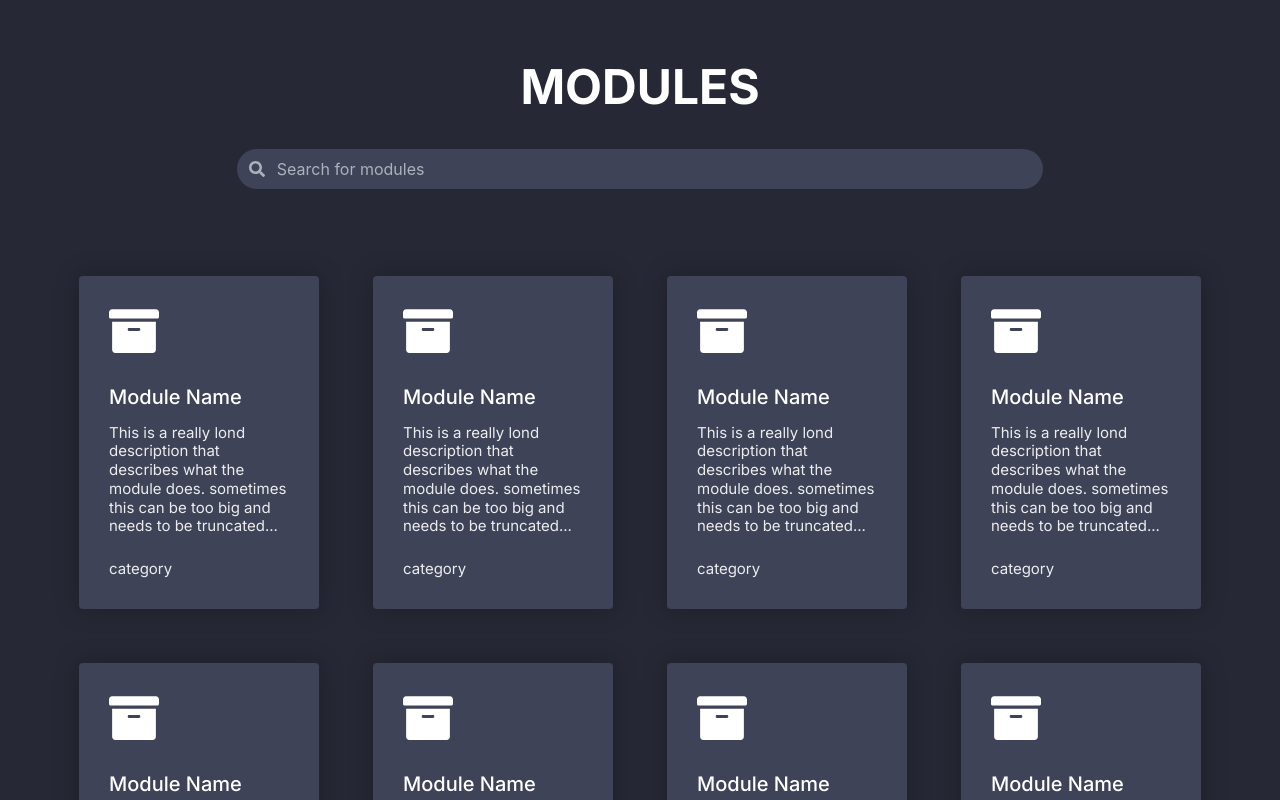
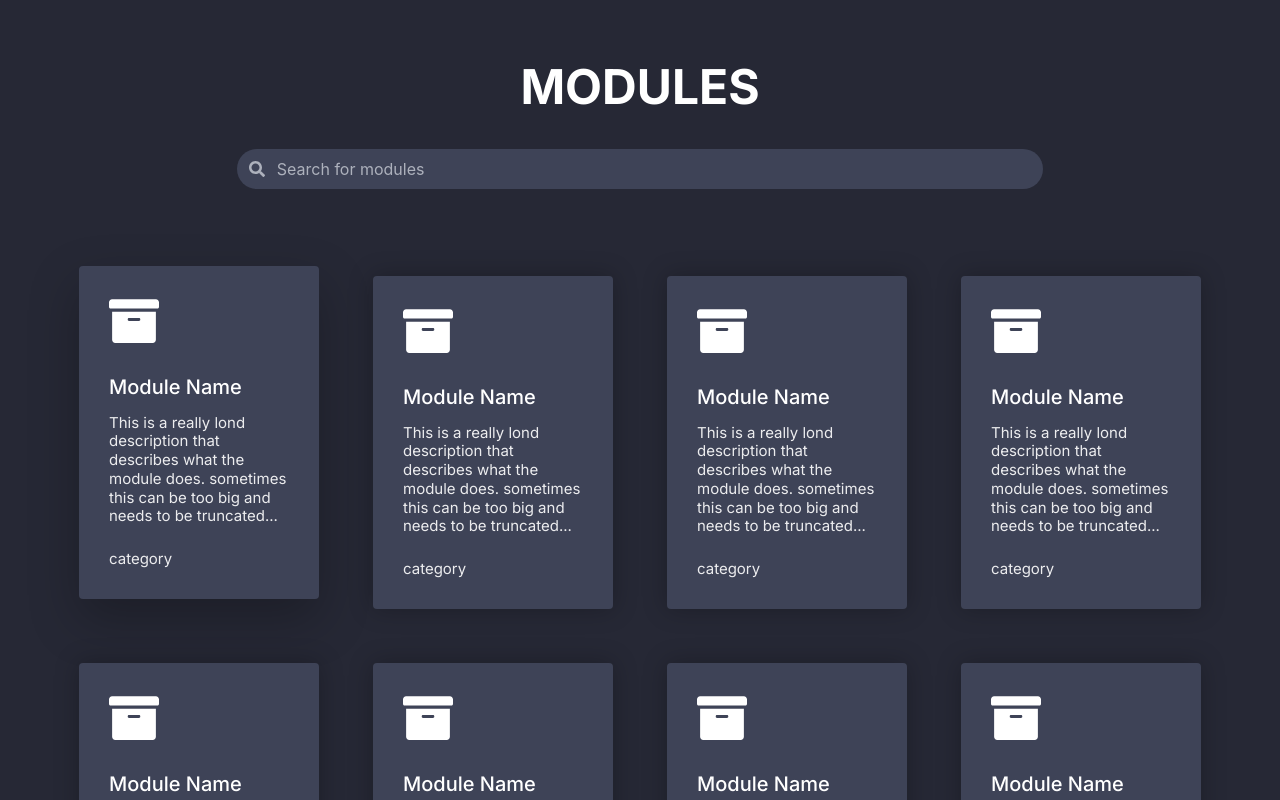
Before and after one commit to nestdotland/fossil, a Vue app in the folder src/archive/: page / in a window 1280 px wide. In both pictures the pointer is over the element 199 px from the left and 442 px from the top of the page. Shown: the top 800 px of the page. Built offline with nearby package versions, Linux system fonts and the light colour scheme.

Commit message:
style: Card hovering *wooooo fancy*

```diff
--- a/src/archive/src/assets/nest-style.scss
+++ b/src/archive/src/assets/nest-style.scss
@@ -50,7 +50,15 @@ $cyan: #22c1c3;
     &.card {
         background-color: $dp2;
         box-shadow: 0px 0px 25px rgba(0, 0, 0, 0.25);
+        transition: transform .15s, box-shadow .15s;
         margin: 15px;
+
+        &:hover {
+            transform: translateY(-10px);
+            box-shadow: 0px 20px 50px rgba(0, 0, 0, 0.25);
+            transition: transform .15s, box-shadow .15s;
+            cursor: pointer;
+        }
 
         .card-content {
             padding: 30px;
```
